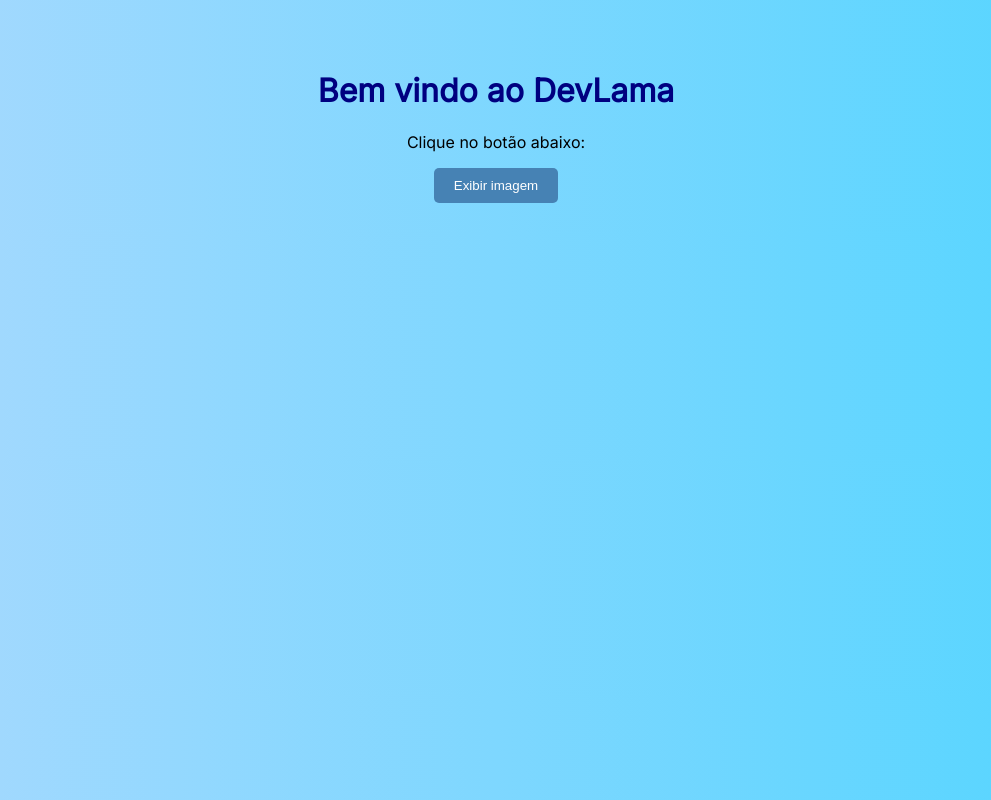
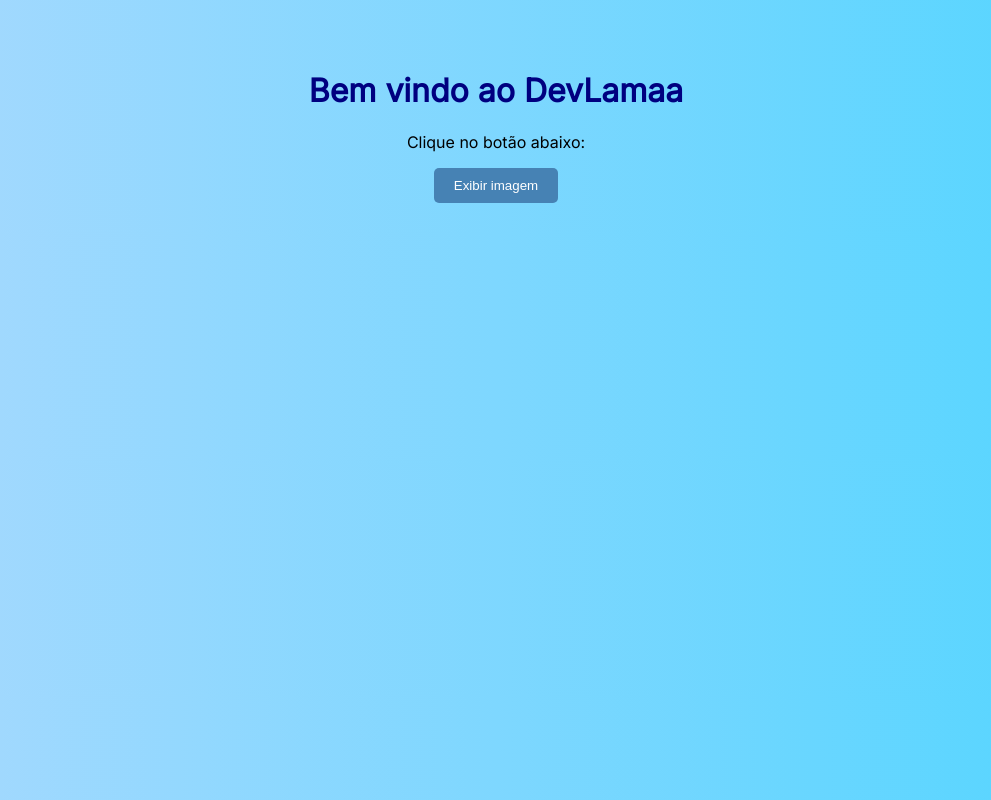
Before and after one commit to Lamartine1987/devlama, a plain HTML site: page index.html in a window 1280 px wide. Shown: the whole page, without its empty margins (144-1135 px from the left). Drawn offline with Linux system fonts and the light colour scheme.

Commit message:
quarto commit

```diff
--- a/index.html
+++ b/index.html
@@ -6,7 +6,7 @@
     <link rel="stylesheet" type="text/css" href="style.css">
   </head>
   <body>
-    <h1 id="title">Bem vindo ao DevLama</h1>
+    <h1 id="title">Bem vindo ao DevLamaa</h1>
     <p>Clique no botão abaixo:</p>
     <button onclick="showImage()">Exibir imagem</button>
     <br><br>
```
